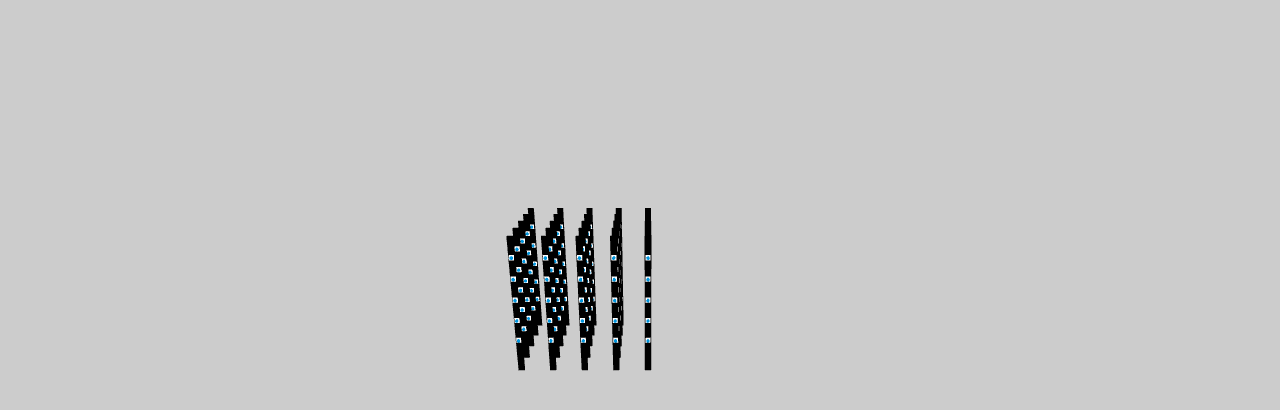
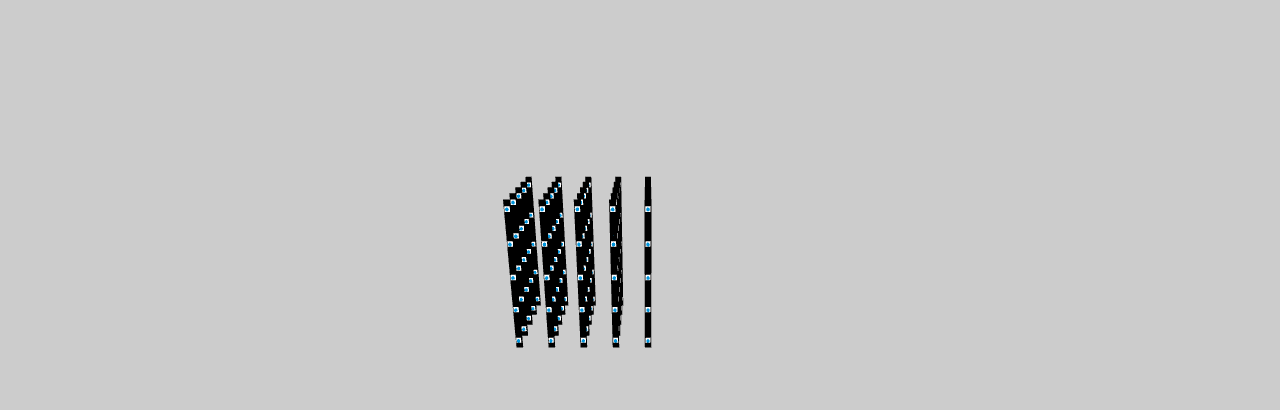
Before and after one commit to smarttommyau/inspired3D-RV, a plain HTML site: page emulator/inspire3d_emu/index.html in a window 1280 px wide. Shown: the part 100-510 px from the top of the page. Drawn offline with nearby package versions, Linux system fonts and the light colour scheme; animation ran at ten frames a second.

Commit message:
Fix(emulator): interval between each led

```diff
--- a/emulator/inspire3d_emu/index.html
+++ b/emulator/inspire3d_emu/index.html
@@ -105,26 +105,26 @@
 				const LedGeometry = new THREE.CylinderGeometry(1, 1, 1, 30);
 
 				// verical stripss behind 5 leds
-				const stripGeometry = new THREE.BoxGeometry(4, 13 * 5 + 20, 1);
+				const stripGeometry = new THREE.BoxGeometry(4, 20 * 4 + 10, 1);
 				// black color
 				const stripMaterial = new THREE.MeshBasicMaterial({ color: 0x000000 });
 				// 5 * 5 * 5 display
 
+				for (let z = 0; z < 5; z++) {
 					for (let x = 0; x < 5; x++) {
-  				for (let z = 0; z < 5; z++) {
 						for (let y = 0; y < 5; y++) {
 							const box = new THREE.Mesh(LedBackGeometry, LedBackBasicMaterial);
-						box.position.set(x * 20, y * 13 + 40, z * 20);
+							box.position.set(x * 20, y * 20 + 40, z * 20);
 							scene.add(box);
 							const basicMaterial = new THREE.MeshBasicMaterial({ color: 0x0095dd });
 							const cube = new THREE.Mesh(LedGeometry, basicMaterial);
-						cube.position.set(x * 20, y * 13 + 40, z * 20 - 1);
+							cube.position.set(x * 20, y * 20 + 40, z * 20 - 1);
 							cube.rotation.x = Math.PI / 2;
 							display[x*5 + (4-y) + z * 25] = cube; // refers to inspire3d_display.h
 							scene.add(cube);
 						}
   						const strip = new THREE.Mesh(stripGeometry, stripMaterial);
-  						strip.position.set(x * 20, 4 * 13 + 10, z * 20 +1);
+  						strip.position.set(x * 20, 4 * 20 , z * 20 +1);
   						scene.add(strip);
   					}
 
```
Lines whose indentation alone changed are shown as unchanged.
